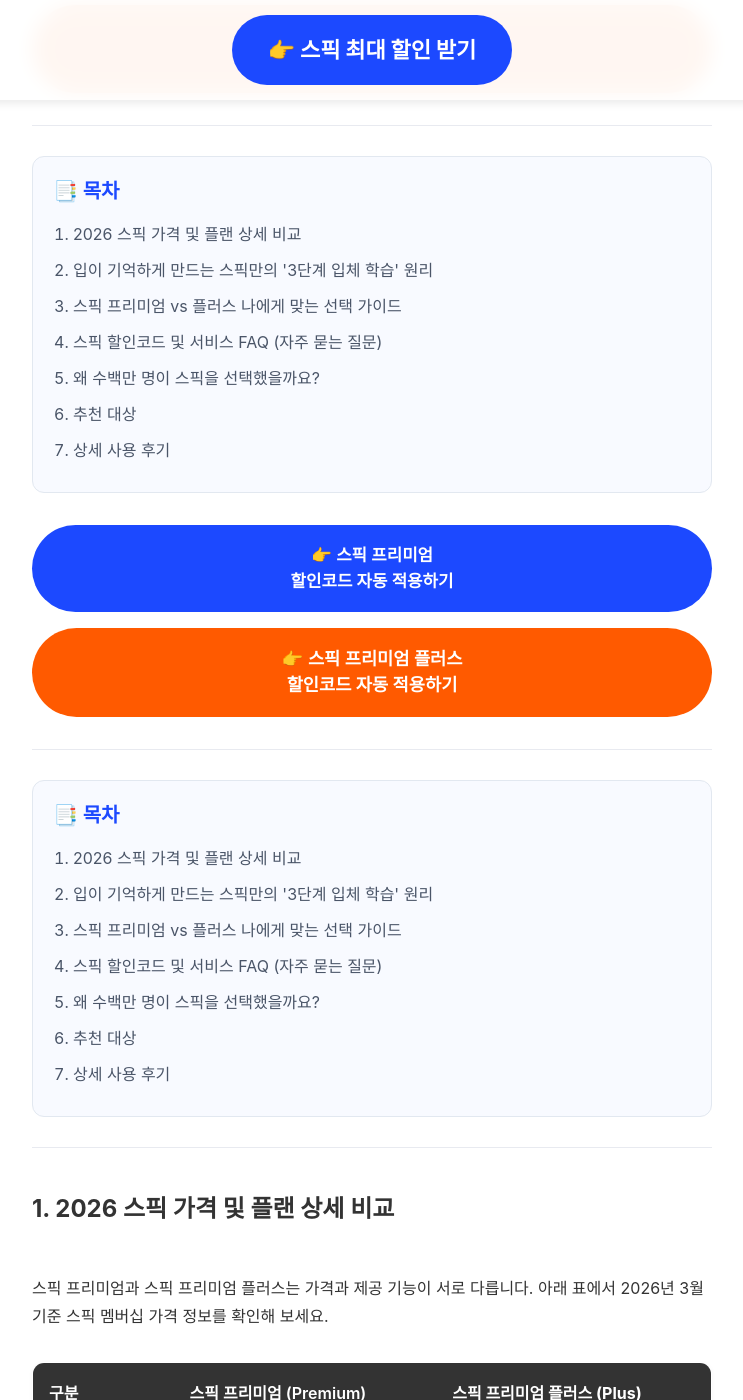
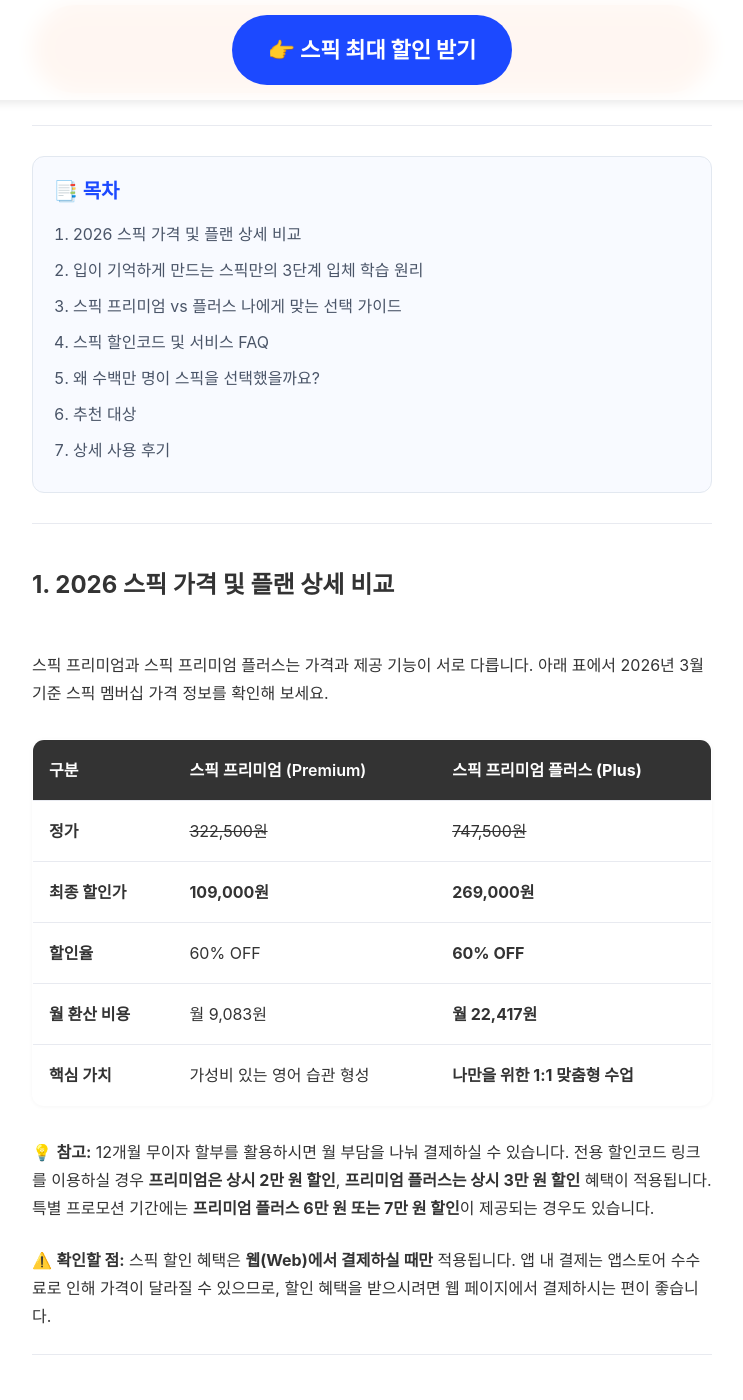
Before and after one commit to kjsjdw/speak_event_page, a Jekyll site: the page built from content/main-page-content.md, in a window 1280 px wide and 1400 px high, scrolled down 857 px. Shown: the whole window, without its empty margins (268-1011 px from the left). Built offline with Jekyll 4.4.1, drawn with Linux system fonts in a browser that asks for light colours; some web fonts are replaced.

Commit message:
01-intro.md 업데이트

```diff
--- a/content/sections/01-intro.md
+++ b/content/sections/01-intro.md
@@ -13,62 +13,27 @@
 
 <div class="cta-buttons" id="cta-top">
 
-  <a href="{{ site.data.links.premium }}" title='스픽 프리미엄 요금제 할인코드 자동 적용 및 가입 페이지로 이동' class="cta-button" target="_blank" rel="sponsored noopener">
-
+  <a href="{{ site.data.links.premium }}" title="스픽 프리미엄 요금제 할인코드 자동 적용 및 가입 페이지로 이동" class="cta-button" target="_blank" rel="sponsored noopener">
     👉 스픽 프리미엄<br>할인코드 자동 적용하기
-
   </a>
 
-  <a href="{{ site.data.links.premium_plus }}" title='스픽 프리미엄 플러스 최저가 할인 혜택 적용 페이지로 이동' class="cta-button cta-button-plus" target="_blank" rel="sponsored noopener">
-
+  <a href="{{ site.data.links.premium_plus }}" title="스픽 프리미엄 플러스 최저가 할인 혜택 적용 페이지로 이동" class="cta-button cta-button-plus" target="_blank" rel="sponsored noopener">
     👉 스픽 프리미엄 플러스<br>할인코드 자동 적용하기
-
   </a>
 
 </div>
 
 ---
 
-<div class='toc-container'>
-  <h2 class='toc-title'>📑 목차</h2>
+<div class="toc-container">
+  <h2 class="toc-title">📑 목차</h2>
   <ol>
-    <li><a href='#toc-1' title='2026 스픽 가격 및 플랜 상세 비교 섹션으로 이동'>2026 스픽 가격 및 플랜 상세 비교</a></li>
-    <li><a href='#toc-2' title='스픽 3단계 입체 학습 원리 확인하기'>입이 기억하게 만드는 스픽만의 '3단계 입체 학습' 원리</a></li>
-    <li><a href='#toc-3' title='스픽 프리미엄과 플러스 플랜 비교 가이드'>스픽 프리미엄 vs 플러스 나에게 맞는 선택 가이드</a></li>
-    <li><a href='#toc-4' title='스픽 할인코드 및 서비스 FAQ (자주 묻는 질문)'>스픽 할인코드 및 서비스 FAQ (자주 묻는 질문)</a></li>
-    <li><a href='#toc-5' title='스픽을 선택해야 하는 이유 확인하기'>왜 수백만 명이 스픽을 선택했을까요?</a></li>
-    <li><a href='#toc-6' title='스픽 추천 대상 확인하기'>추천 대상</a></li>
-    <li><a href='#toc-7' title='스픽 상세 사용 후기 확인하기'>상세 사용 후기</a></li>
+    <li><a href="#toc-1">2026 스픽 가격 및 플랜 상세 비교</a></li>
+    <li><a href="#toc-2">입이 기억하게 만드는 스픽만의 3단계 입체 학습 원리</a></li>
+    <li><a href="#toc-3">스픽 프리미엄 vs 플러스 나에게 맞는 선택 가이드</a></li>
+    <li><a href="#toc-4">스픽 할인코드 및 서비스 FAQ</a></li>
+    <li><a href="#toc-5">왜 수백만 명이 스픽을 선택했을까요?</a></li>
+    <li><a href="#toc-6">추천 대상</a></li>
+    <li><a href="#toc-7">상세 사용 후기</a></li>
   </ol>
 </div>
-
-<div class="cta-buttons" id="cta-top">
-
-  <a href="{{ site.data.links.premium }}" title='스픽 프리미엄 요금제 할인코드 자동 적용 및 가입 페이지로 이동' class="cta-button" target="_blank" rel="sponsored noopener">
-
-    👉 스픽 프리미엄<br>할인코드 자동 적용하기
-
-  </a>
-
-  <a href="{{ site.data.links.premium_plus }}" title='스픽 프리미엄 플러스 최저가 할인 혜택 적용 페이지로 이동' class="cta-button cta-button-plus" target="_blank" rel="sponsored noopener">
-
-    👉 스픽 프리미엄 플러스<br>할인코드 자동 적용하기
-
-  </a>
-
-</div>
-
----
-
-<div class='toc-container'>
-  <h2 class='toc-title'>📑 목차</h2>
-  <ol>
-    <li><a href='#toc-1' title='2026 스픽 가격 및 플랜 상세 비교 섹션으로 이동'>2026 스픽 가격 및 플랜 상세 비교</a></li>
-    <li><a href='#toc-2' title='스픽 3단계 입체 학습 원리 확인하기'>입이 기억하게 만드는 스픽만의 '3단계 입체 학습' 원리</a></li>
-    <li><a href='#toc-3' title='스픽 프리미엄과 플러스 플랜 비교 가이드'>스픽 프리미엄 vs 플러스 나에게 맞는 선택 가이드</a></li>
-    <li><a href='#toc-4' title='스픽 할인코드 및 서비스 FAQ (자주 묻는 질문)'>스픽 할인코드 및 서비스 FAQ (자주 묻는 질문)</a></li>
-    <li><a href='#toc-5' title='스픽을 선택해야 하는 이유 확인하기'>왜 수백만 명이 스픽을 선택했을까요?</a></li>
-    <li><a href='#toc-6' title='스픽 추천 대상 확인하기'>추천 대상</a></li>
-    <li><a href='#toc-7' title='스픽 상세 사용 후기 확인하기'>상세 사용 후기</a></li>
-  </ol>
-</div>
```
